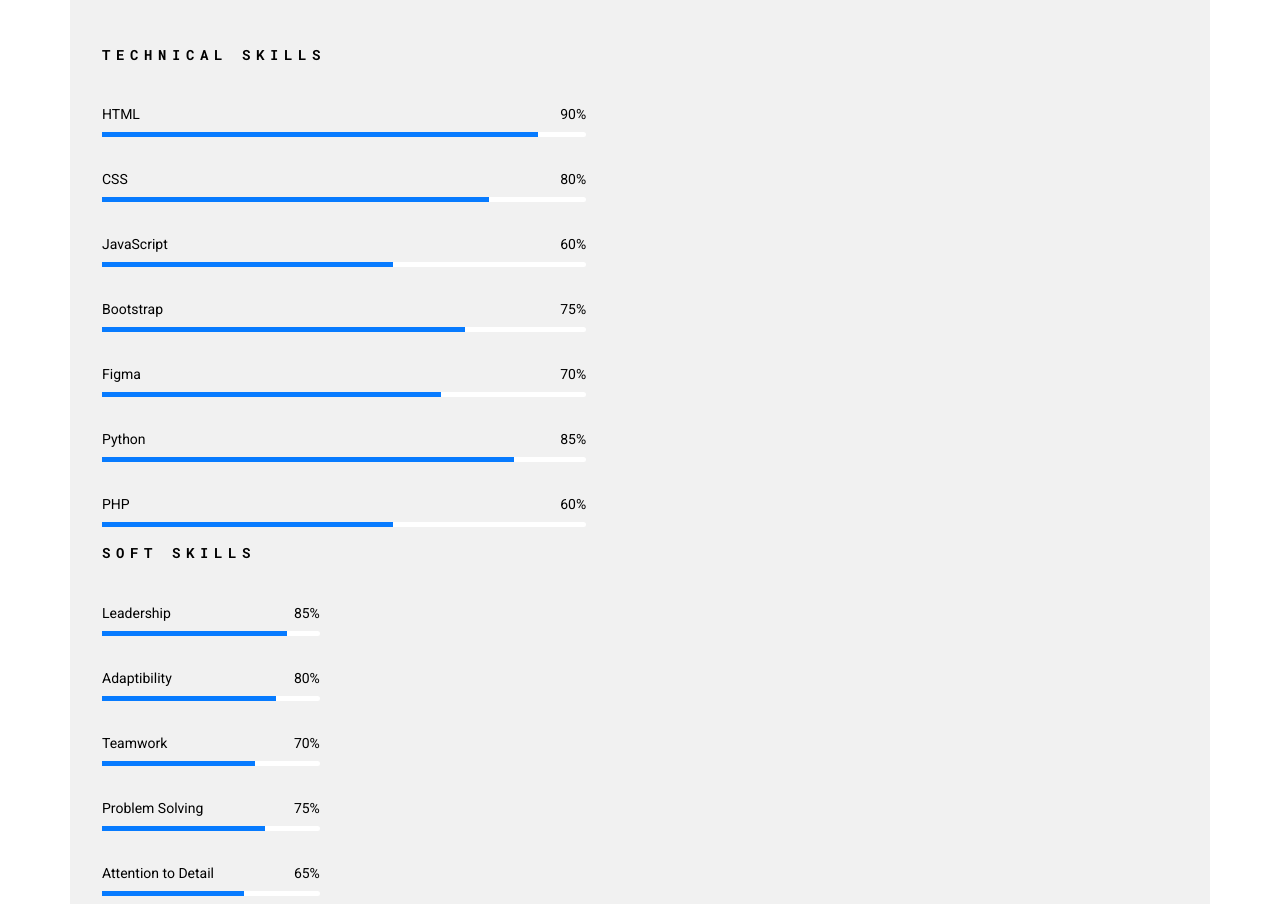
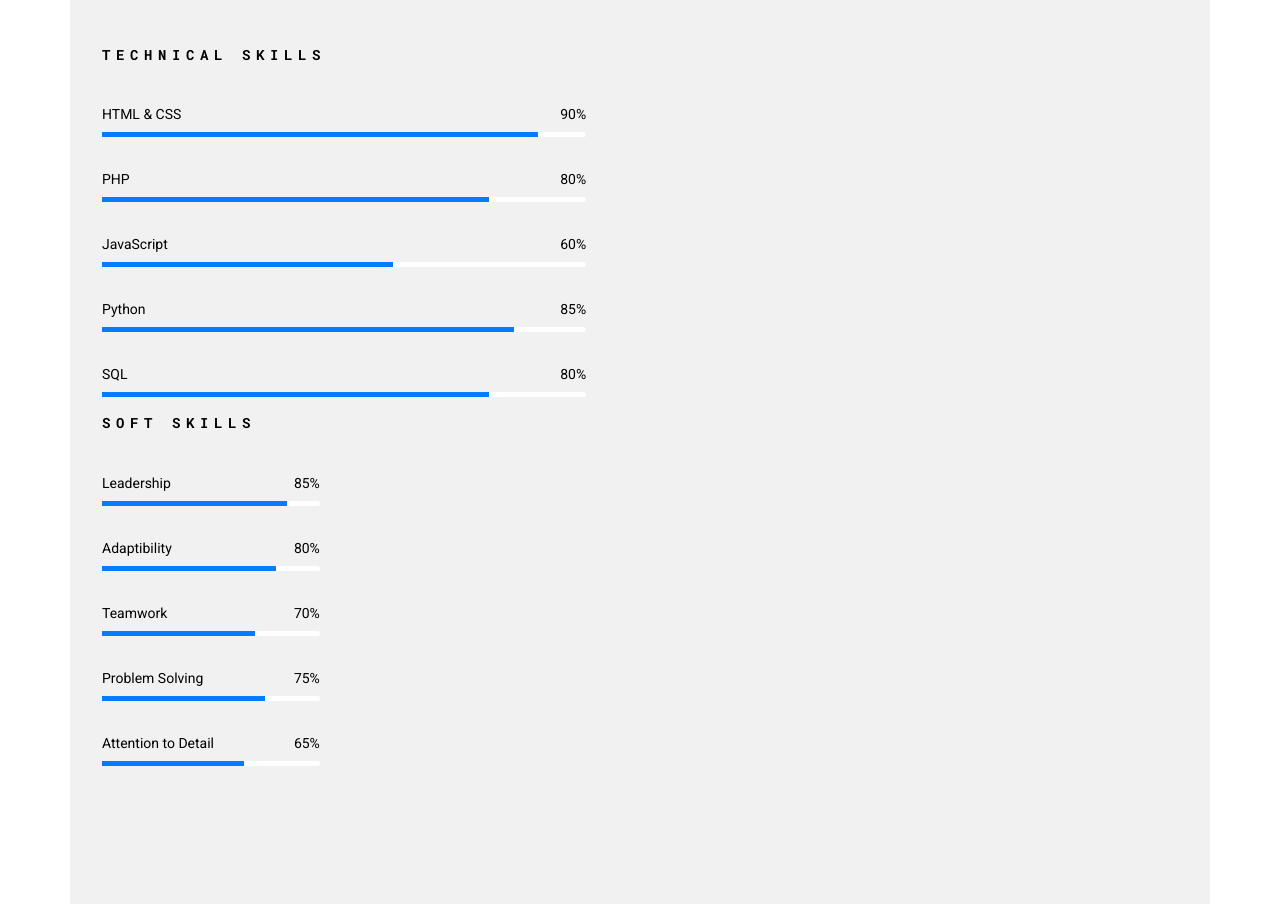
Before and after one commit to aprasla31/ahad-portfolio, a plain HTML site: page index.html in a window 1280 px wide. Shown: the part 3452-4356 px from the top of the page. Drawn offline with nearby package versions, Linux system fonts and the light colour scheme; files whose address does not match are found by name.

Commit message:
Update index.html

```diff
--- a/index.html
+++ b/index.html
@@ -256,7 +256,7 @@
           <div class="skills__list">
             <div class="skills__data">
               <div class="skills__titles">
-                <p class="skills__name text-sm">HTML</p>
+                <p class="skills__name text-sm">HTML & CSS</p>
                 <span class="skills__number text-sm">90%</span>
               </div>
               <div class="skills__bar">
@@ -266,7 +266,7 @@
 
             <div class="skills__data">
               <div class="skills__titles">
-                <p class="skills__name text-sm">CSS</p>
+                <p class="skills__name text-sm">PHP</p>
                 <span class="skills__number text-sm">80%</span>
               </div>
               <div class="skills__bar">
@@ -283,26 +283,6 @@
                 <span class="skills_percentage" style="width: 60%"></span>
               </div>
             </div>
-
-            <div class="skills__data">
-              <div class="skills__titles">
-                <p class="skills__name text-sm">Bootstrap</p>
-                <span class="skills__number text-sm">75%</span>
-              </div>
-              <div class="skills__bar">
-                <span class="skills_percentage" style="width: 75%"></span>
-              </div>
-            </div>
-
-            <div class="skills__data">
-              <div class="skills__titles">
-                <p class="skills__name text-sm">Figma</p>
-                <span class="skills__number text-sm">70%</span>
-              </div>
-              <div class="skills__bar">
-                <span class="skills_percentage" style="width: 70%"></span>
-              </div>
-            </div>
                <div class="skills__list">
             <div class="skills__data">
               <div class="skills__titles">
@@ -315,11 +295,11 @@
             </div>
                  <div class="skills__data">
                    <div class="skills__titles">
-                     <p class="skills__name text-sm">PHP</p>
-                <span class="skills__number text-sm">60%</span>
+                     <p class="skills__name text-sm">SQL</p>
+                <span class="skills__number text-sm">80%</span>
               </div>
               <div class="skills__bar">
-                <span class="skills_percentage" style="width: 60%"></span>
+                <span class="skills_percentage" style="width: 80%"></span>
               </div>
             </div>
           </div>
```
